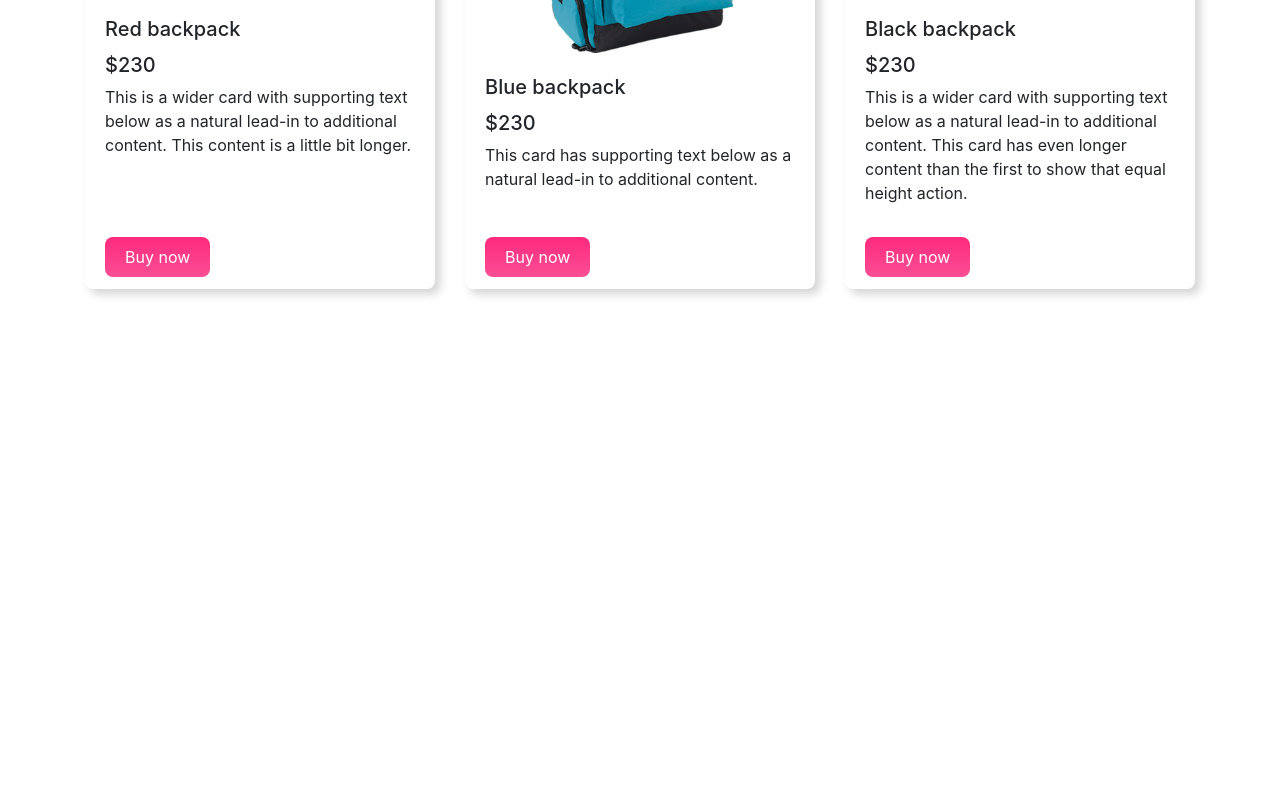
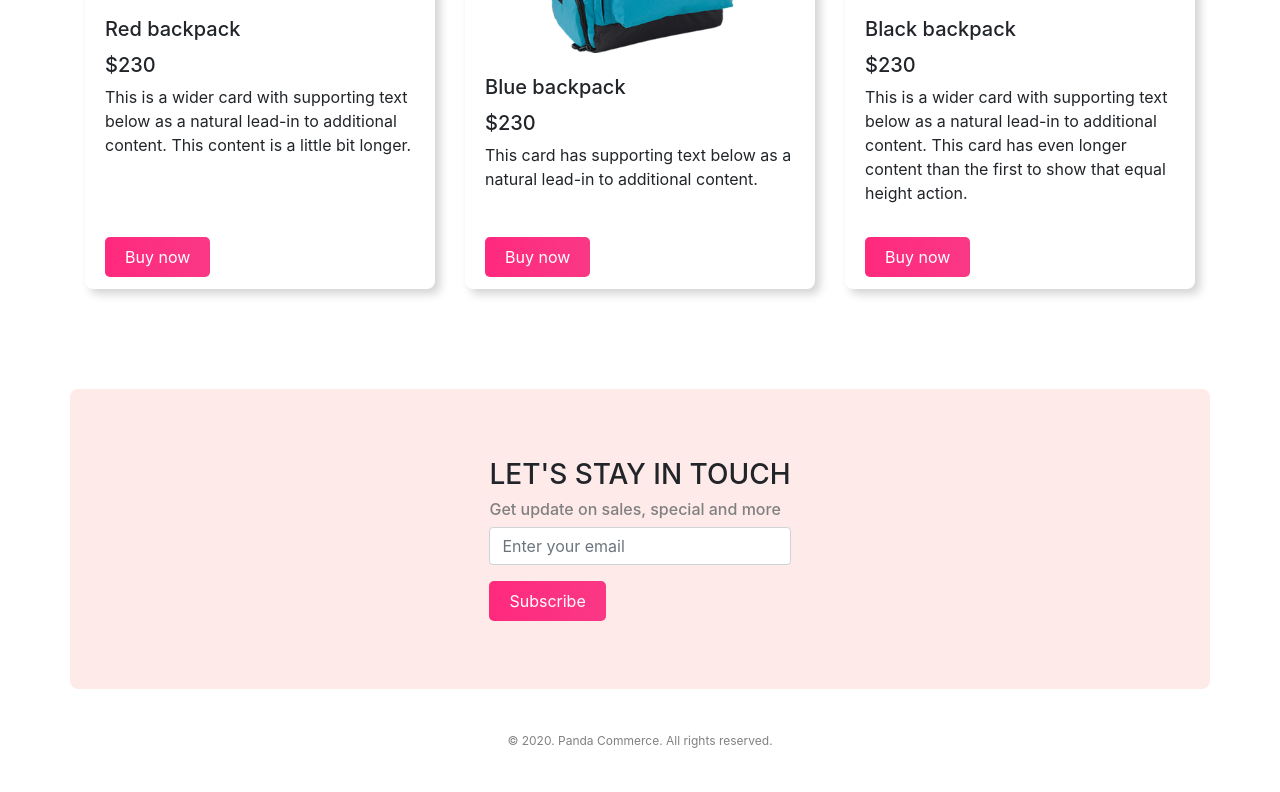
Before and after one commit to Akib17/panda-commerce, a plain HTML site: page index.html in a window 1280 px wide. Shown: the part 1874-2666 px from the top of the page. Before the commit the page ends 2263 px from the top, so only its background shows below. Drawn offline with nearby package versions, Linux system fonts and the light colour scheme.

Commit message:
Panda commerce done

```diff
--- a/index.html
+++ b/index.html
@@ -48,7 +48,7 @@
 
     <!-- Slider Section -->
     <div class="container my-5">
-        <div id="carouselExampleControls" class="carousel slide slider-bg" data-ride="carousel">
+        <div id="carouselExampleControls" class="carousel slide background-color" data-ride="carousel">
             <div class="carousel-inner">
                 <div class="carousel-item active">
                     <div class="row align-items-center">
@@ -203,6 +203,23 @@
     </div>
     <!-- Backpack Section -->
 
+    <!-- Subscribe Section -->
+    <div class="container background-color d-flex align-items-center justify-content-center" id="subscribe">
+        <div>
+            <h3>LET'S STAY IN TOUCH</h3>
+            <h6>Get update on sales, special and more</h6>
+            <input type="text" placeholder="Enter your email" class="form-control">
+            <a href="#"><button class="buy-now-btn mt-3">Subscribe</button></a>
+        </div>
+    </div>
+    <!-- Subscribe Section -->
+
+    <!-- Footer Section -->
+    <footer>
+        <small>&copy; 2020. Panda Commerce. All rights reserved.</small>
+    </footer>
+    <!-- Footer Section -->
+
     <!-- Optional JavaScript -->
     <!-- jQuery first, then Popper.js, then Bootstrap JS -->
     <script src="https://code.jquery.com/jquery-3.3.1.slim.min.js"
--- a/style.css
+++ b/style.css
@@ -1,4 +1,4 @@
-.slider-bg {
+.background-color {
     background: #FEEAE9;
     border-radius: 8px;
     -webkit-border-radius: 8px;
@@ -16,15 +16,15 @@
 }
 
 .buy-now-btn {
-    background-image: linear-gradient(to bottom, #FF297D, rgb(250, 79, 148));
+    background-image: linear-gradient(to right, #FF297D, rgb(250, 56, 134));
     border: none;
     color: #fff;
     padding: 8px 20px;
-    border-radius: 8px;
-    -webkit-border-radius: 8px;
-    -moz-border-radius: 8px;
-    -ms-border-radius: 8px;
-    -o-border-radius: 8px;
+    border-radius: 5px;
+    -webkit-border-radius: 5px;
+    -moz-border-radius: 5px;
+    -ms-border-radius: 5px;
+    -o-border-radius: 5px;
 }
 
 .cat1, .cat2, .cat3 {
@@ -78,3 +78,18 @@
     background: none;
     border: none;
 }
+
+#subscribe {
+    height: 300px;
+}
+
+#subscribe h6 {
+    color: gray;
+}
+
+footer {
+    text-align: center;
+    color: gray;
+    padding: 40px;
+    font-size: 15px;
+}
```
